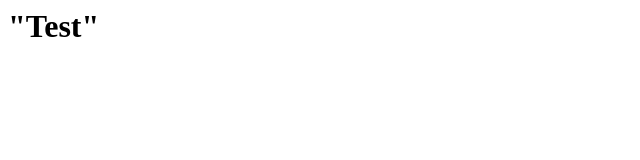
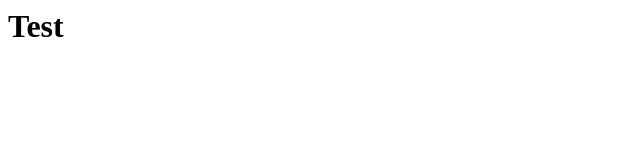
Before and after one commit to DamoTheDonut/Sudoku, a plain HTML site: page index.html in a window 1280 px wide. Shown: the full height of the page, 0-640 px from the left. Drawn offline with Linux system fonts and the light colour scheme.

Commit message:
Changed index.html

```diff
--- a/index.html
+++ b/index.html
@@ -1,7 +1,7 @@
 <head>
     <body>
         <h1>
-            "Test"
+            Test
         </h1>
     </body>
 </head>
```
